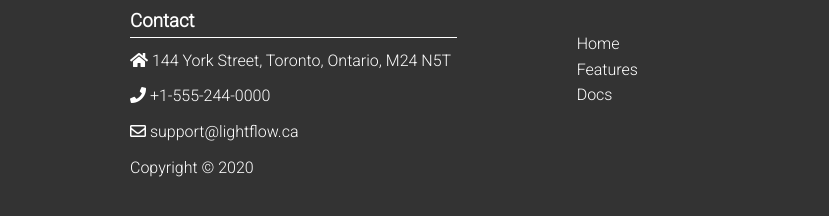
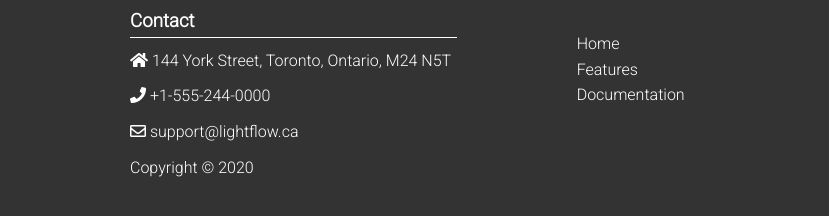
Before and after one commit to Web1017/Cloud-Hosting-Web-App, a plain HTML site: page index.html in a window 1280 px wide. Shown: the part 2630-2846 px from the top of the page, 0-829 px from the left. Drawn offline with Linux system fonts and the light colour scheme.

Commit message:
small html changes

```diff
--- a/index.html
+++ b/index.html
@@ -21,6 +21,8 @@
         Logo Credit: Used logos are credit to https://icons8.com/
          (The logos are not used for any sales)
          Images Credit:
+        Notes: This app is created for educational and testing purposes.
+        It is not to be used for any purpose of selling or any form of trading.
        ============================================================ -->
 
     <title>LightFlow | Cloud Hosting Services</title>
@@ -238,7 +240,7 @@
                     <ul>
                         <li><a href="index.html">Home</a></li>
                         <li><a href="features.html">Features</a></li>
-                        <li><a href="docs.html">Docs</a></li>
+                        <li><a href="docs.html">Documentation</a></li>
                     </ul>
                 </nav>
             </div>
```
Also changed, not shown: docs.html (+1 -1 lines), features.html (+1 -1 lines).
